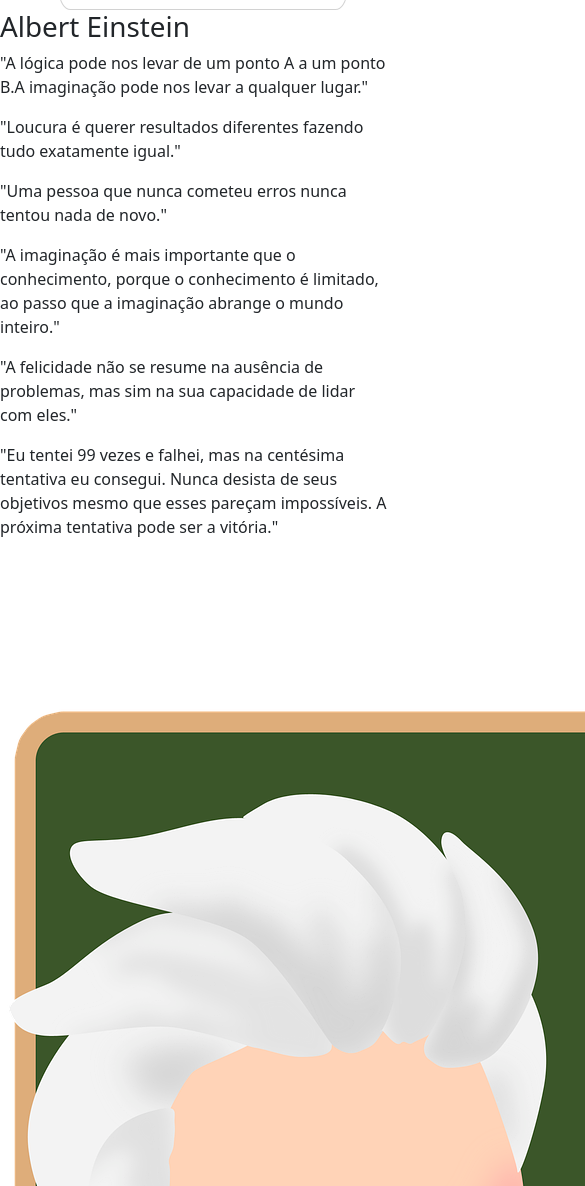
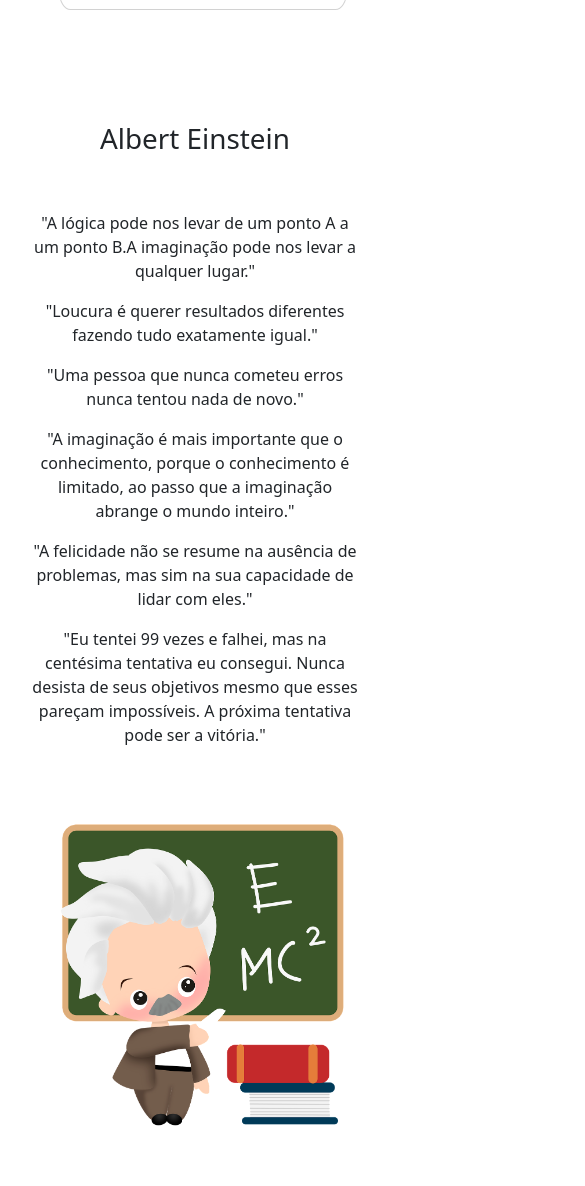
Before and after one commit to IzabelaFattori/IzabelaFattori.github.io, a plain HTML site: page index.html in a window 390 px wide. Shown: the part 3531-4717 px from the top of the page, 585 px wide, since content can reach past the window. Drawn offline with nearby package versions, Linux system fonts and the light colour scheme.

Commit message:
curiosidade terminado

```diff
--- a/index.css
+++ b/index.css
@@ -79,6 +79,27 @@
     color: yellow;
 }
 
+/*Curiosidade*/
+
+.curios h1{
+    text-align: center;
+    padding-bottom: 3rem;
+    padding-top: 5rem;
+}
+.img3{
+    padding-top: 5rem;
+    width: 400px;
+    padding-left: 2rem;
+    padding-bottom: 5rem;
+}
+.frases{
+    padding-left: 6rem;
+}
+
+/*site*/
+
+
+
 @media screen and (max-width: 420px) {
     /*media home*/
     .homepass img{
@@ -115,4 +136,25 @@
         padding-top: 0;
         margin-left: 2rem;
     }
+    /*Curiosidade*/
+    .curiosidade{
+        text-align: center;
+        padding-right: 0;
+        padding-top: 2rem;
+        padding-bottom: 2rem;
+        padding-left: 0;
+    }
+    .img3{
+        width: 300px;
+        padding-top: 1rem;
+        padding-bottom: 2rem;
+        padding-left: 0.8rem;
+    }
+    .frases{
+        padding-left: 2rem;
+        padding-right: 2rem;
+    }
+    /*Site*/
+
+
   }
--- a/index.html
+++ b/index.html
@@ -173,16 +173,9 @@
     <!--Curiosidade-->
     <section>
       <div class="row curiosidade">
-        <div></div>
-      </div>
+        <div class="col-lg-7 curios">
 
-      <div>
-        <div>
-          <h1 class="titulo">Albert Einstein</h1>
-        </div>
-      </div>
-      <div class="Curiosidade">
-        <div>
+            <h1>Albert Einstein</h1>
             <p class="frases">
               "A lógica pode nos levar de um ponto A a um ponto B.A imaginação
               pode nos levar a qualquer lugar."
@@ -200,8 +193,8 @@
               inteiro."
             </p>
             <p class="frases">
-            "A felicidade não se resume na ausência de problemas, mas sim na sua
-            capacidade de lidar com eles."
+              "A felicidade não se resume na ausência de problemas, mas sim na
+              sua capacidade de lidar com eles."
             </p>
             <p class="frases">
               "Eu tentei 99 vezes e falhei, mas na centésima tentativa eu
@@ -209,12 +202,12 @@
               impossíveis. A próxima tentativa pode ser a vitória."
             </p>
           </div>
-        <div>
-          <img class="img3" src="./albert-einstein.png" alt="ALbertEinstein" />
+          <div class="col-lg-5">
+            <img class="img3" src="./albert-einstein.png" alt="Einstein" />
+          </div>
         </div>
       </div>
     </section>
-    <hr />
     <!--site rachacuda-->
     <section>
       <div>
```
Lines whose indentation alone changed are shown as unchanged.
